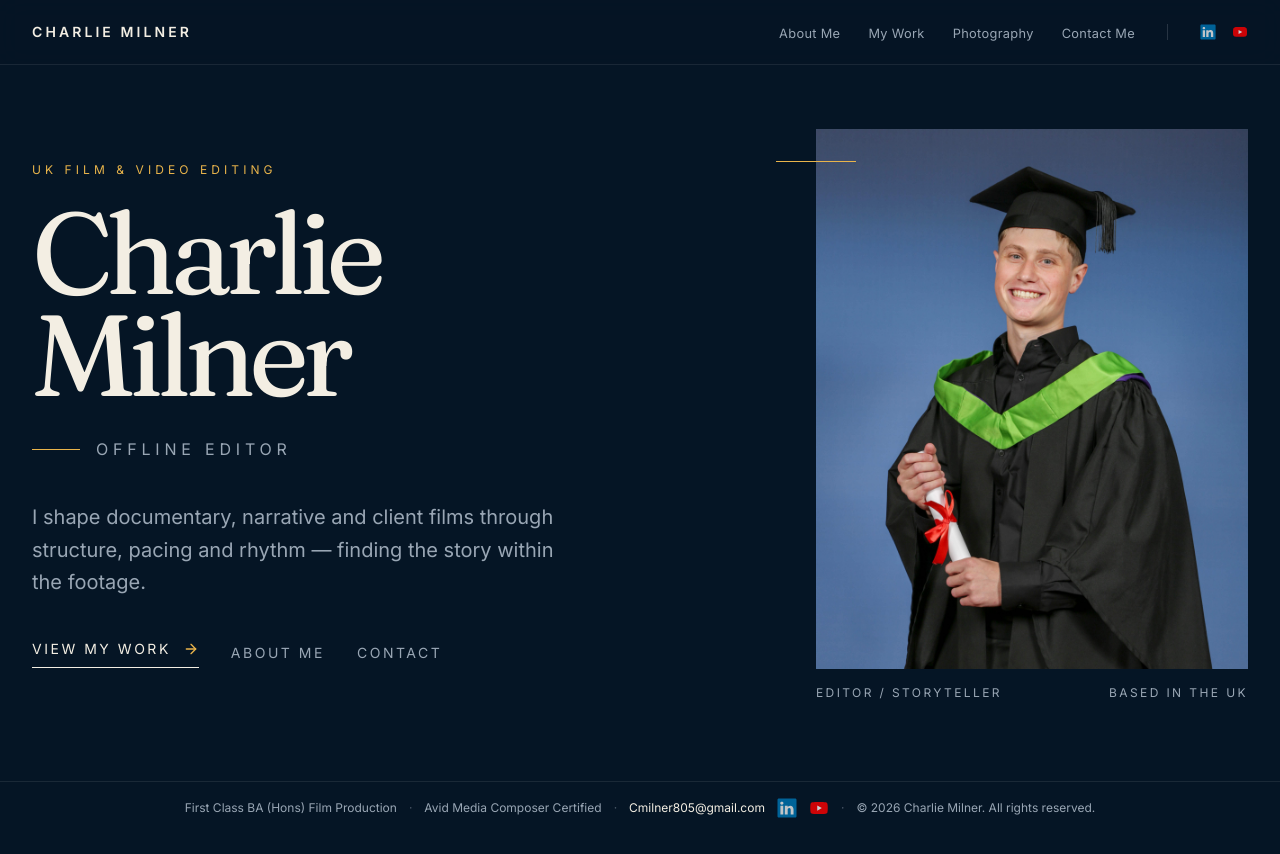
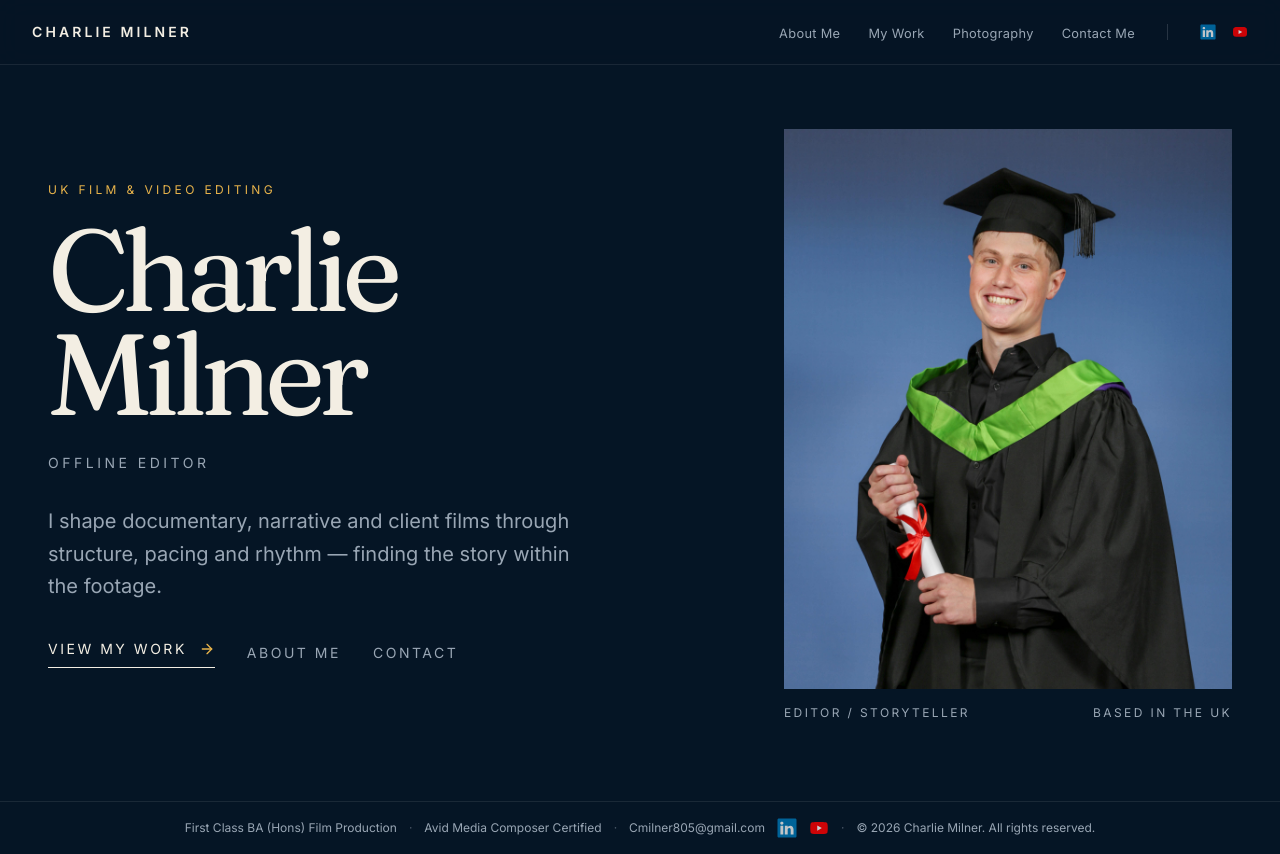
Before and after one commit to cmilner805/070926_Website, a Next.js app in the folder charlie-milner-portfolio/: page / in a window 1280 px wide. Built offline with nearby package versions, Linux system fonts and the light colour scheme.

Commit message:
Restore portfolio layout and expand desktop widths

```diff
--- a/charlie-milner-portfolio/app/about/page.tsx
+++ b/charlie-milner-portfolio/app/about/page.tsx
@@ -15,7 +15,7 @@ const certifications: Certification[] = [
 
 export default function AboutPage() {
   return (
-    <div className="mx-auto w-full max-w-7xl px-5 pb-20 pt-14 sm:px-8 sm:pb-28 sm:pt-24">
+    <div className="mx-auto w-full px-5 pb-20 pt-14 sm:px-8 sm:pb-28 sm:pt-24 lg:px-12">
       <header className="grid gap-8 lg:grid-cols-[1fr_0.8fr] lg:items-end">
         <div><p className="text-xs uppercase tracking-[0.34em] text-[var(--page-accent)]">Editor</p><h1 className="mt-5 font-serif text-6xl leading-[0.9] tracking-[-0.04em] sm:text-8xl">About Me</h1></div>
         <p className="max-w-md text-pretty text-base leading-relaxed text-muted-foreground lg:justify-self-end">An editor interested in the space between performance, structure and feeling.</p>
--- a/charlie-milner-portfolio/app/page.tsx
+++ b/charlie-milner-portfolio/app/page.tsx
@@ -3,48 +3,22 @@ import { ArrowRight } from 'lucide-react'
 
 export default function HomePage() {
   return (
-    <section className="mx-auto flex w-full max-w-7xl flex-col px-5 pb-16 pt-12 sm:px-8 lg:min-h-[calc(100dvh-9rem)] lg:justify-center lg:pb-20 lg:pt-16">
-      <div className="grid items-center gap-12 lg:grid-cols-[minmax(0,1.05fr)_minmax(22rem,0.95fr)] lg:gap-20">
+    <section className="mx-auto flex w-full flex-col px-5 pb-16 pt-12 sm:px-8 lg:min-h-[calc(100dvh-9rem)] lg:justify-center lg:px-12 lg:pb-20 lg:pt-16">
+      <div className="grid items-center gap-12 lg:grid-cols-2 lg:gap-16">
         <div className="max-w-3xl">
-          <p className="text-xs uppercase tracking-[0.34em] text-[var(--page-accent)]">
-            UK Film &amp; Video Editing
-          </p>
-          <h1 className="mt-6 text-balance font-serif text-[clamp(4rem,9vw,9rem)] leading-[0.88] tracking-[-0.06em]">
-            Charlie
-            <br />
-            Milner
-          </h1>
-          <div className="mt-8 flex items-center gap-4">
-            <span className="h-px w-12 bg-[var(--page-accent)]" />
-            <p className="font-sans text-sm uppercase tracking-[0.3em] text-muted-foreground sm:text-base">
-              Offline Editor
-            </p>
-          </div>
-          <p className="mt-10 max-w-xl text-pretty text-lg leading-relaxed text-muted-foreground sm:text-xl">
-            I shape documentary, narrative and client films through structure, pacing
-            and rhythm — finding the story within the footage.
-          </p>
-          <nav className="mt-10 flex flex-wrap items-center gap-x-8 gap-y-4" aria-label="Homepage">
-            <Link href="/work" className="group inline-flex items-center gap-3 border-b border-foreground pb-2 text-sm uppercase tracking-[0.18em]">
-              View my work
-              <ArrowRight className="h-4 w-4 text-[var(--page-accent)] transition-transform duration-300 group-hover:translate-x-1" />
-            </Link>
+          <p className="text-xs uppercase tracking-[0.28em] text-[var(--page-accent)]">UK Film &amp; Video Editing</p>
+          <h1 className="mt-5 text-balance font-serif text-[clamp(4rem,9vw,9rem)] leading-[0.9] tracking-[-0.06em]">Charlie<br />Milner</h1>
+          <p className="mt-7 text-sm uppercase tracking-[0.25em] text-muted-foreground">Offline Editor</p>
+          <p className="mt-8 max-w-xl text-pretty text-lg leading-relaxed text-muted-foreground sm:text-xl">I shape documentary, narrative and client films through structure, pacing and rhythm — finding the story within the footage.</p>
+          <nav className="mt-9 flex flex-wrap items-center gap-x-8 gap-y-4" aria-label="Homepage">
+            <Link href="/work" className="group inline-flex items-center gap-3 border-b border-foreground pb-2 text-sm uppercase tracking-[0.18em]">View my work<ArrowRight className="h-4 w-4 text-[var(--page-accent)] transition-transform duration-300 group-hover:translate-x-1" /></Link>
             <Link href="/about" className="text-sm uppercase tracking-[0.18em] text-muted-foreground transition-colors hover:text-foreground">About me</Link>
             <Link href="/contact" className="text-sm uppercase tracking-[0.18em] text-muted-foreground transition-colors hover:text-foreground">Contact</Link>
           </nav>
         </div>
-
-        <figure className="relative lg:justify-self-end">
-          <div className="absolute -left-6 top-8 h-px w-20 bg-[var(--page-accent)] sm:-left-10" />
-          <img
-            src="/about/graduation.jpg"
-            alt="Charlie Milner at his university graduation"
-            className="aspect-[4/5] w-full max-w-md object-cover object-center lg:w-[27rem]"
-          />
-          <figcaption className="mt-4 flex items-center justify-between text-xs uppercase tracking-[0.2em] text-muted-foreground">
-            <span>Editor / Storyteller</span>
-            <span>Based in the UK</span>
-          </figcaption>
+        <figure className="lg:justify-self-end">
+          <img src="/about/graduation.jpg" alt="Charlie Milner at his university graduation" className="aspect-[4/5] w-full max-w-md object-cover object-center lg:w-[30rem]" />
+          <figcaption className="mt-4 flex items-center justify-between text-xs uppercase tracking-[0.2em] text-muted-foreground"><span>Editor / Storyteller</span><span>Based in the UK</span></figcaption>
         </figure>
       </div>
     </section>
--- a/charlie-milner-portfolio/app/work/page.tsx
+++ b/charlie-milner-portfolio/app/work/page.tsx
@@ -11,7 +11,7 @@ export default function WorkPage() {
   const [lead, ...rest] = projects
 
   return (
-    <div className="mx-auto w-full max-w-7xl px-5 pb-20 pt-14 sm:px-8 sm:pb-28 sm:pt-24">
+    <div className="mx-auto w-full px-5 pb-20 pt-14 sm:px-8 sm:pb-28 sm:pt-24 lg:px-12">
       <header className="grid gap-8 lg:grid-cols-[1fr_0.8fr] lg:items-end">
         <div>
           <p className="text-xs uppercase tracking-[0.34em] text-[var(--page-accent)]">Selected projects</p>
--- a/charlie-milner-portfolio/components/site-footer.tsx
+++ b/charlie-milner-portfolio/components/site-footer.tsx
@@ -12,7 +12,7 @@ export function SiteFooter() {
   if (pathname === '/') {
     return (
       <footer className="border-t border-border/60">
-        <div className="mx-auto flex w-full max-w-7xl flex-col items-center justify-center gap-2 px-5 py-4 text-center text-xs text-muted-foreground sm:flex-row sm:flex-wrap sm:gap-x-3 sm:gap-y-2 sm:px-8">
+        <div className="mx-auto flex w-full flex-col items-center justify-center gap-2 px-5 py-4 text-center text-xs text-muted-foreground sm:flex-row sm:flex-wrap sm:gap-x-3 sm:gap-y-2 sm:px-8">
           <p>First Class BA (Hons) Film Production</p>
           <span aria-hidden className="hidden text-muted-foreground/50 sm:inline">
             ·
@@ -21,7 +21,7 @@ export function SiteFooter() {
           <span aria-hidden className="hidden text-muted-foreground/50 sm:inline">
             ·
           </span>
-          <p className="whitespace-nowrap text-foreground">{siteConfig.email}</p>
+          <p className="whitespace-nowrap text-muted-foreground">{siteConfig.email}</p>
           <div className="flex items-center gap-3">
             <FooterSocialIcon href={siteConfig.linkedin} icon="/icons/linkedin.svg" label="LinkedIn" />
             <FooterSocialIcon href={siteConfig.youtube} icon="/icons/youtube.svg" label="YouTube" />
@@ -39,14 +39,14 @@ export function SiteFooter() {
 
   return (
     <footer className="border-t border-border/60">
-      <div className="mx-auto w-full max-w-7xl px-5 py-6 sm:px-8">
+      <div className="mx-auto w-full px-5 py-6 lg:px-12 sm:px-8">
         <div className="flex flex-col gap-4 md:flex-row md:items-end md:justify-between">
           <div>
             <p className="font-serif text-xl text-foreground">{siteConfig.name}</p>
             <p className="mt-0.5 text-sm text-muted-foreground">
               {siteConfig.role}. Available for new projects and collaborations.
             </p>
-            <p className="mt-2 text-sm text-foreground">{siteConfig.email}</p>
+            <p className="mt-2 text-sm text-muted-foreground">{siteConfig.email}</p>
           </div>
 
           <div className="flex flex-col gap-4 sm:flex-row sm:gap-12">
```
